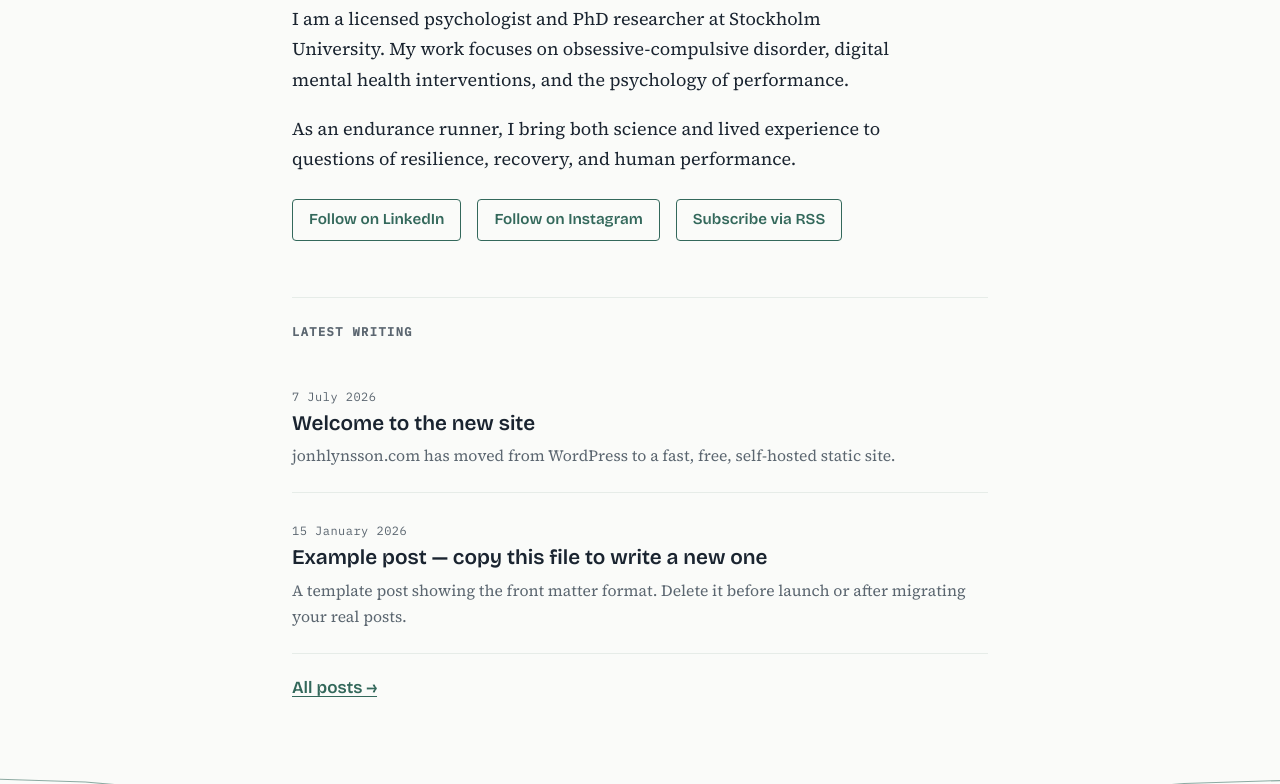
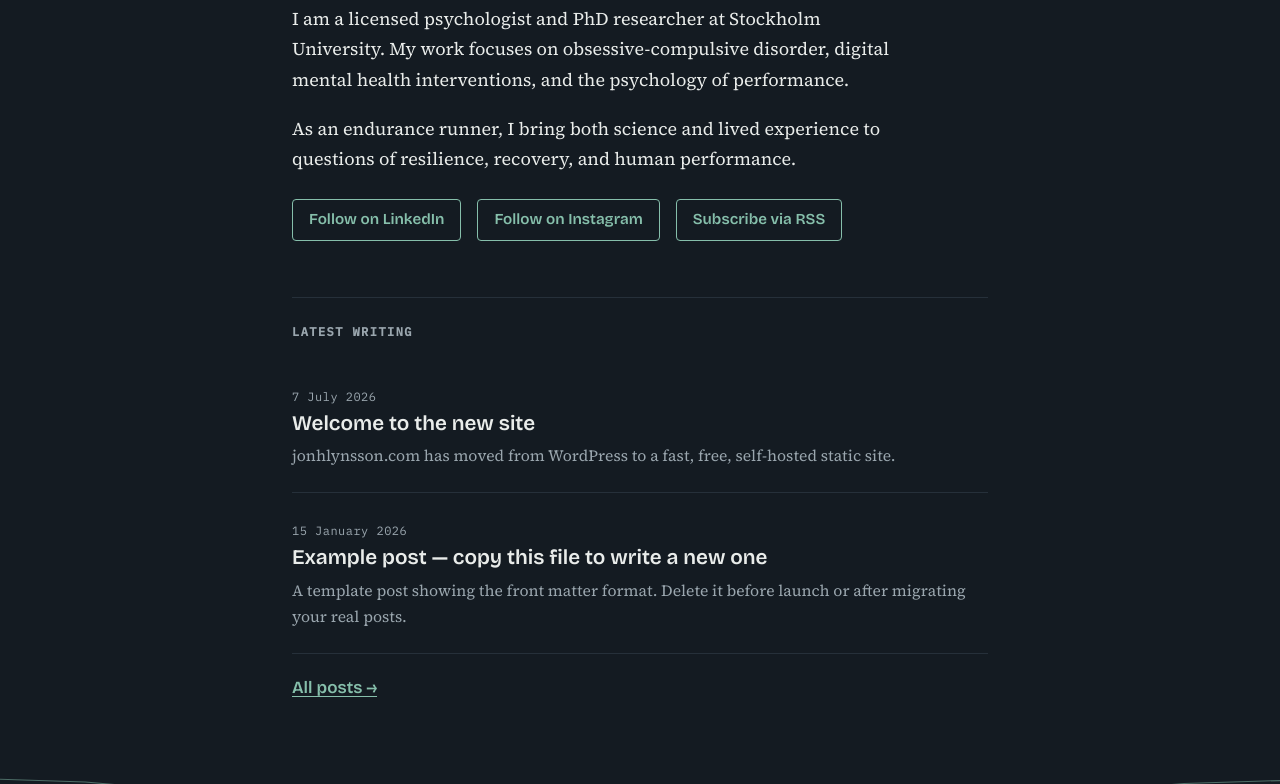
Before and after one commit to JonHlynsson/JonHlynsson, an Eleventy site: page src/index.njk in a window 1280 px wide. Shown: the part 404-1188 px from the top of the page. Built offline with nearby package versions, Linux system fonts and the dark colour scheme; Eleventy itself is replaced by a stand-in of ours; files that its build step writes are made by us from their sources.

Commit message:
Add proper dark mode + color-scheme declaration

```diff
--- a/src/_includes/layouts/base.njk
+++ b/src/_includes/layouts/base.njk
@@ -3,6 +3,7 @@
 <head>
   <meta charset="utf-8">
   <meta name="viewport" content="width=device-width, initial-scale=1">
+  <meta name="color-scheme" content="light dark">
   <title>{% if title %}{{ title }} · {{ site.name }}{% else %}{{ site.name }} | Clinical Psychology Researcher{% endif %}</title>
   <meta name="description" content="{{ description or site.description }}">
   <link rel="canonical" href="{{ site.url }}{{ page.url }}">
--- a/src/css/style.css
+++ b/src/css/style.css
@@ -16,6 +16,25 @@
   --font-mono: "IBM Plex Mono", ui-monospace, monospace;
 
   --wrap: 46rem;
+
+  color-scheme: light;
+}
+
+/* Dark theme — activates with the device's dark mode.
+   Same Icelandic palette, inverted: pale text on basalt. */
+@media (prefers-color-scheme: dark) {
+  :root {
+    --ink: #e9ecea;         /* pale mist — text */
+    --paper: #141b22;       /* basalt night — background */
+    --moss: #86bfab;        /* lightened moss for contrast on dark */
+    --moss-deep: #a8d4c3;   /* hover state */
+    --mist: #26303a;        /* panels, dividers */
+    --muted: #9aa6ae;       /* secondary text */
+
+    color-scheme: dark;
+  }
+  pre { background: #0c1116; }
+  .ridge path { opacity: 0.9; }
 }
 
 * { box-sizing: border-box; }
```
